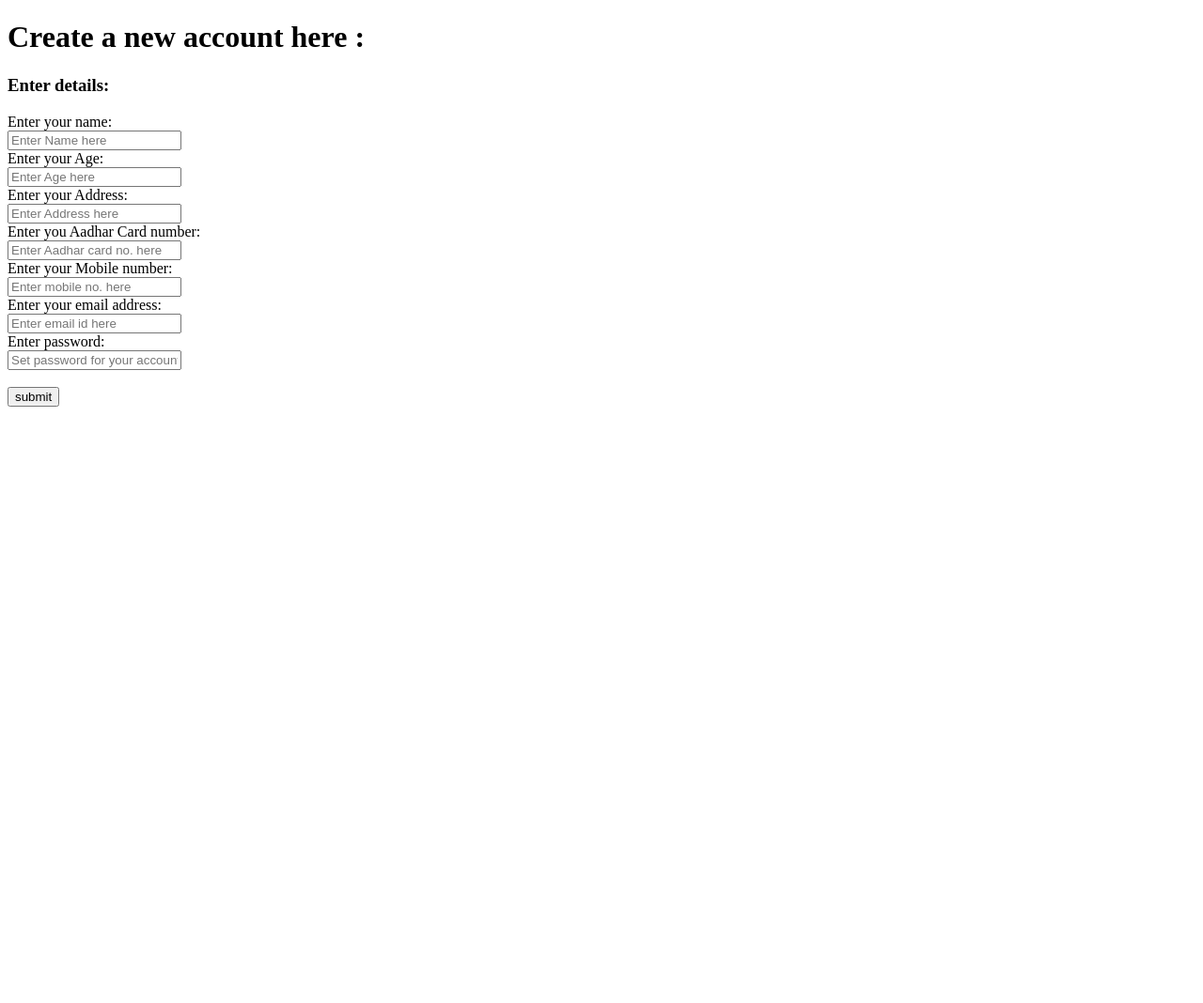
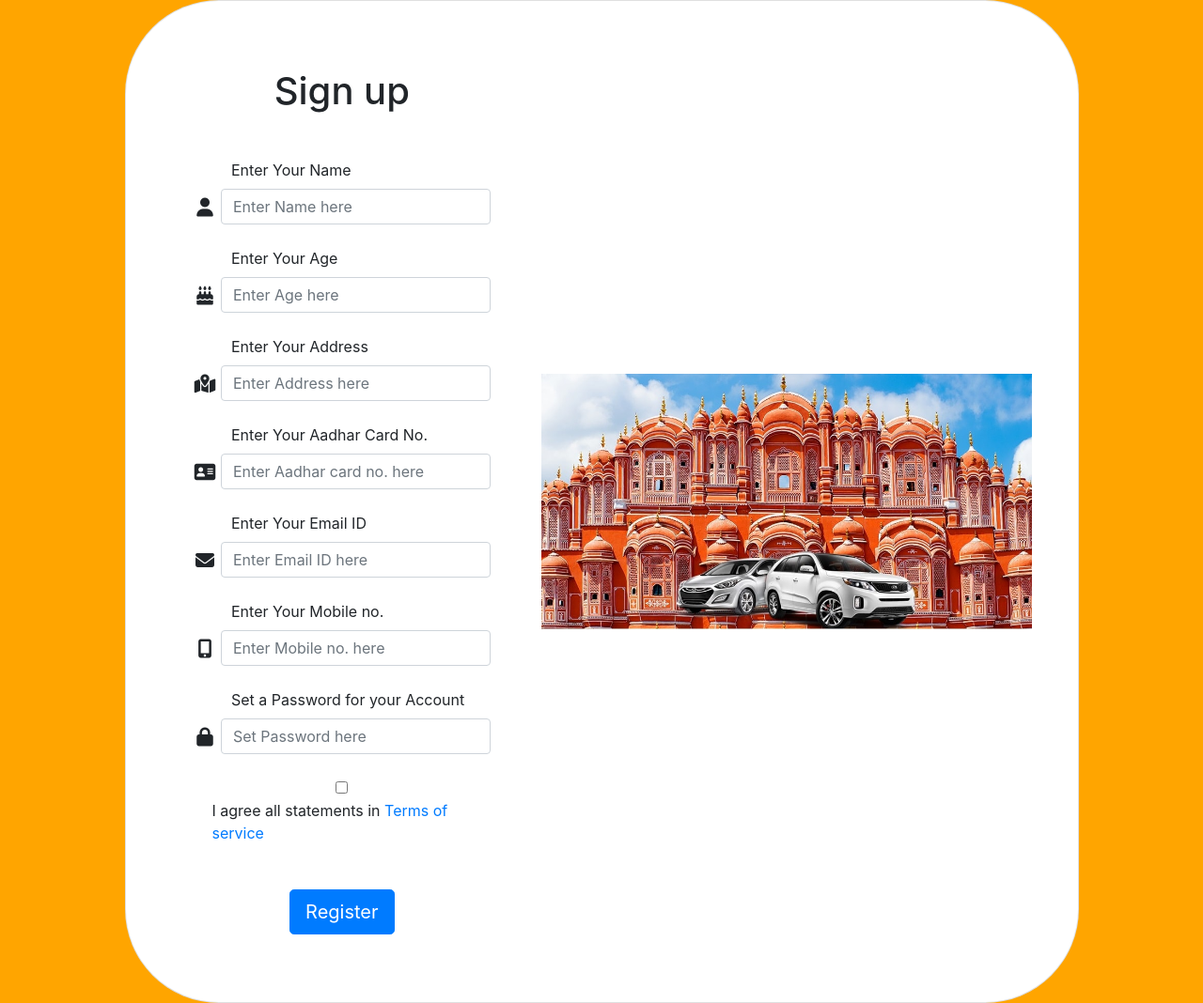
Before and after one commit to gulshank143/live, a PHP site: page /signup.php in a window 1280 px wide. Shown: the whole page at 94% size. Before the commit the page ends 433 px from the top, so only its background shows below. Run offline with PHP 8.4, Linux system fonts and the light colour scheme; some libraries are stand-ins or nearby versions.

Commit message:
login and signup system completed successfully

```diff
--- a/signup.php
+++ b/signup.php
@@ -4,34 +4,109 @@
     <meta charset="UTF-8">
     <meta http-equiv="X-UA-Compatible" content="IE=edge">
     <meta name="viewport" content="width=device-width, initial-scale=1.0">
+    <link rel="stylesheet" href="https://cdn.jsdelivr.net/npm/bootstrap@4.4.1/dist/css/bootstrap.min.css" integrity="sha384-Vkoo8x4CGsO3+Hhxv8T/Q5PaXtkKtu6ug5TOeNV6gBiFeWPGFN9MuhOf23Q9Ifjh" crossorigin="anonymous">
+    <link href="https://cdn.jsdelivr.net/npm/bootstrap-icons@1.3.0/font/bootstrap-icons.css" rel="stylesheet">
+    <script src='https://kit.fontawesome.com/a076d05399.js' crossorigin='anonymous'></script>
     <title>Create Acconut</title>
 </head>
 <body>
 
-<h1>Create a new account here :</h1>
+<section class="vh-150" style="background-color: orange;">
+  <div class="container h-100">
+    <div class="row d-flex justify-content-center align-items-center h-100">
+      <div class="col-lg-12 col-xl-11">
+        <div class="card text-black" style="border-radius: 100px;">
+          <div class="card-body p-md-5">
+            <div class="row justify-content-center">
+              <div class="col-md-10 col-lg-6 col-xl-5 order-2 order-lg-1">
 
-<h3>Enter details:</h3>
+                <p class="text-center h1 fw-bold mb-5 mx-1 mx-md-4 mt-4">Sign up</p>
 
-<form action = "signupvalidate.php" method="POST">
+                <form action="signupvalidate.php" method="POST" class="mx-1 mx-md-4">
 
-Enter your name:<br>
-<input type="text" name="name" placeholder="Enter Name here"><br>
-Enter your Age:<br>
-<input type="number" name="age" placeholder="Enter Age here"><br>
-Enter your Address:<br>
-<input type="text" name="address" placeholder="Enter Address here"><br>
-Enter you Aadhar Card number:<br>
-<input type="number" name="aadhar" placeholder="Enter Aadhar card no. here"><br>
-Enter your Mobile number:<br>
-<input type="number" name="mob" placeholder="Enter mobile no. here"><br>
-Enter your email address:<br>
-<input type="email" name="email" placeholder="Enter email id here"><br>
-Enter password:<br>
-<input type="password" name="password" placeholder="Set password for your account here"><br>
-<br>
-<input type="submit" value="submit"></br>
+                  <label class="form-label" for="age">&nbsp&nbsp&nbsp&nbsp&nbsp&nbsp&nbsp&nbsp  Enter Your Name</label>
+                  <div class="d-flex flex-row align-items-center mb-4">
+                    <i class="fas fa-user fa-lg me-3 fa-fw"></i>&nbsp
+                    <div class="form-outline flex-fill mb-0">
+                      <input type="text" name="name" placeholder="Enter Name here" id="name" class="form-control" />
+                    </div>
+                  </div>
 
-</form>
+                  <label class="form-label" for="age">&nbsp&nbsp&nbsp&nbsp&nbsp&nbsp&nbsp&nbsp  Enter Your Age</label>
+                  <div class="d-flex flex-row align-items-center mb-4">
+                    <i class="fas fa-birthday-cake fa-lg me-3 fa-fw"></i>&nbsp
+                    <div class="form-outline flex-fill mb-0">
+                      <input type="number" name="age" placeholder="Enter Age here" id="age" class="form-control" />
+                    </div>
+                  </div>
+
+                  <label class="form-label" for="age">&nbsp&nbsp&nbsp&nbsp&nbsp&nbsp&nbsp&nbsp  Enter Your Address</label>
+                  <div class="d-flex flex-row align-items-center mb-4">
+                    <i class="fas fa-map-marked-alt fa-lg me-3 fa-fw"></i>&nbsp
+                    <div class="form-outline flex-fill mb-0">
+                      <input type="text" name="address" placeholder="Enter Address here" id="address" class="form-control">
+                    </div>
+                  </div>
+
+                  <label class="form-label" for="age">&nbsp&nbsp&nbsp&nbsp&nbsp&nbsp&nbsp&nbsp  Enter Your Aadhar Card No.</label>
+                  <div class="d-flex flex-row align-items-center mb-4">
+                    <i class="fa fa-address-card fa-lg me-3 fa-fw"></i>&nbsp
+                    <div class="form-outline flex-fill mb-0">
+                      <input type="number" name="aadhar" placeholder="Enter Aadhar card no. here" id="aadhar" class="form-control">
+                    </div>
+                  </div>
+
+                  <label class="form-label" for="age">&nbsp&nbsp&nbsp&nbsp&nbsp&nbsp&nbsp&nbsp  Enter Your Email ID</label>
+                  <div class="d-flex flex-row align-items-center mb-4">
+                    <i class="fas fa-envelope fa-lg me-3 fa-fw"></i>&nbsp
+                    <div class="form-outline flex-fill mb-0">
+                      <input type="email" name = "email" placeholder="Enter Email ID here" id="email" class="form-control" />
+                    </div>
+                  </div>
+
+                  <label class="form-label" for="age">&nbsp&nbsp&nbsp&nbsp&nbsp&nbsp&nbsp&nbsp  Enter Your Mobile no.</label>
+                  <div class="d-flex flex-row align-items-center mb-4">
+                    <i class="fas fa-mobile-alt fa-lg me-3 fa-fw"></i>&nbsp
+                    <div class="form-outline flex-fill mb-0">
+                      <input type="number" name="mob" placeholder="Enter Mobile no. here" id="mob" class="form-control" />
+                    </div>
+                  </div>
+
+                  <label class="form-label" for="age">&nbsp&nbsp&nbsp&nbsp&nbsp&nbsp&nbsp&nbsp  Set a Password for your Account</label>
+                  <div class="d-flex flex-row align-items-center mb-4">
+                    <i class="fas fa-lock fa-lg me-3 fa-fw"></i>&nbsp
+                    <div class="form-outline flex-fill mb-0">
+                      <input type="password" name="password" placeholder="Set Password here" id="password" class="form-control" />
+                    </div>
+                  </div>
+
+                  <div class="form-check d-flex justify-content-center mb-5">
+                    <input class="form-check-input me-2" type="checkbox" value="" id="abcd" />
+                    <label class="form-check-label" for="abcd">
+                    <br> I agree all statements in <a href="#!">Terms of service</a>
+                    </label>
+                  </div>
+
+                  <div class="d-flex justify-content-center mx-4 mb-3 mb-lg-4">
+                    <button class="btn btn-primary btn-lg" type="submit" value="submit">Register</button>
+                  </div>
+
+                </form>
+
+              </div>
+              <div class="col-md-10 col-lg-6 col-xl-7 d-flex align-items-center order-1 order-lg-2">
+
+                <img src="images/signup.jpg"
+                  class="img-fluid" alt="Sample image">
+
+              </div>
+            </div>
+          </div>
+        </div>
+      </div>
+    </div>
+  </div>
+</section>
 
 </body>
 </html>
--- a/signupvalidate.php
+++ b/signupvalidate.php
@@ -19,8 +19,7 @@ $sql = "INSERT INTO user(name, age, address, aadhar, email, mob, password) VALUE
 
 if(mysqli_query($conn,$sql))
 {
-    echo "<h1>Account Created Successfully:\nGo to login page and login now !";
-    echo "<a href='index.php'>Click here to go back </a>";
+    include "signup_successful.php";
 }
 else
 {
```
Also changed, not shown: signup_successful.php (added, +338 -0 lines), validate.php (+7 -4 lines), images/signup.jpg (added).
